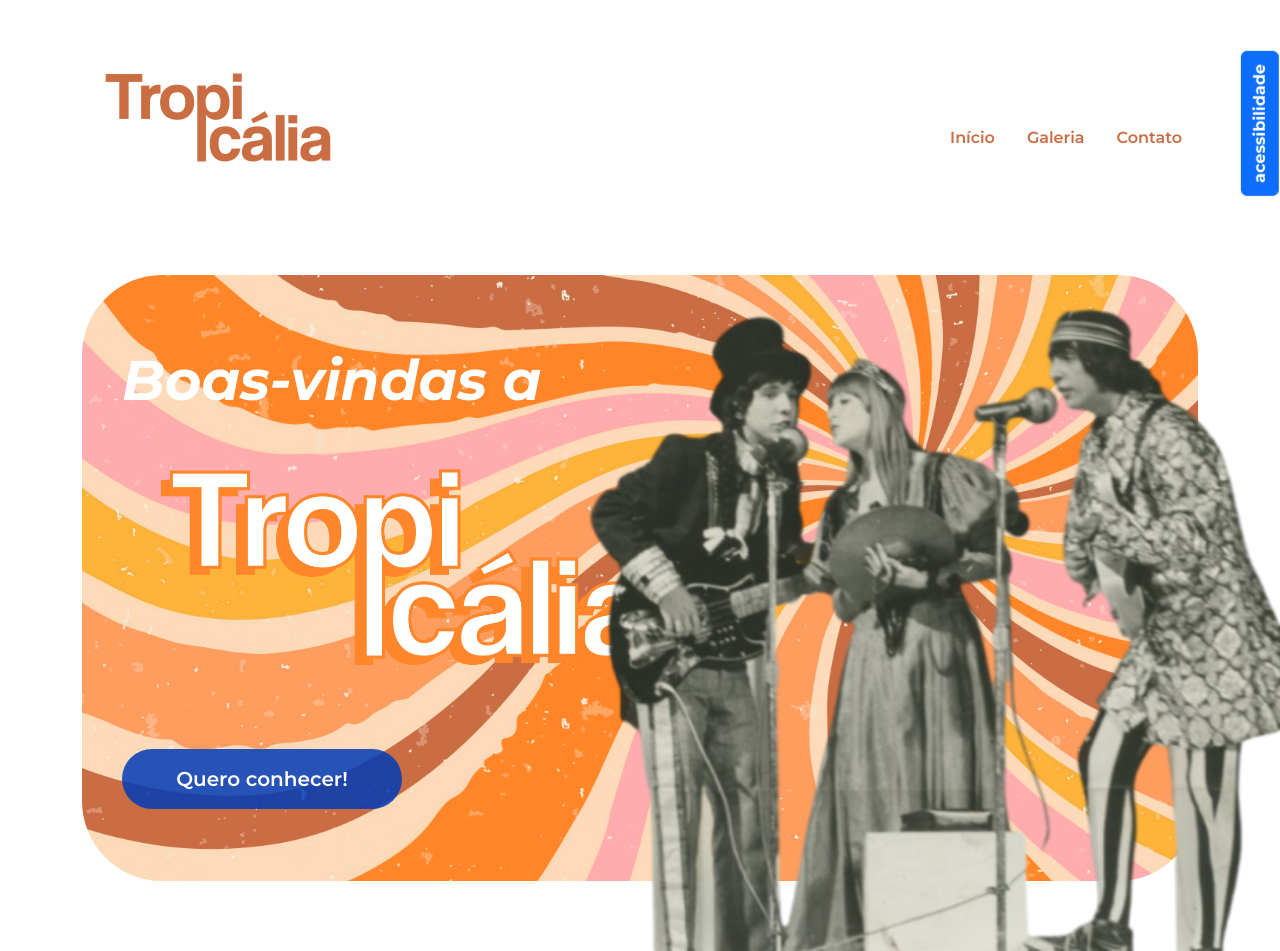
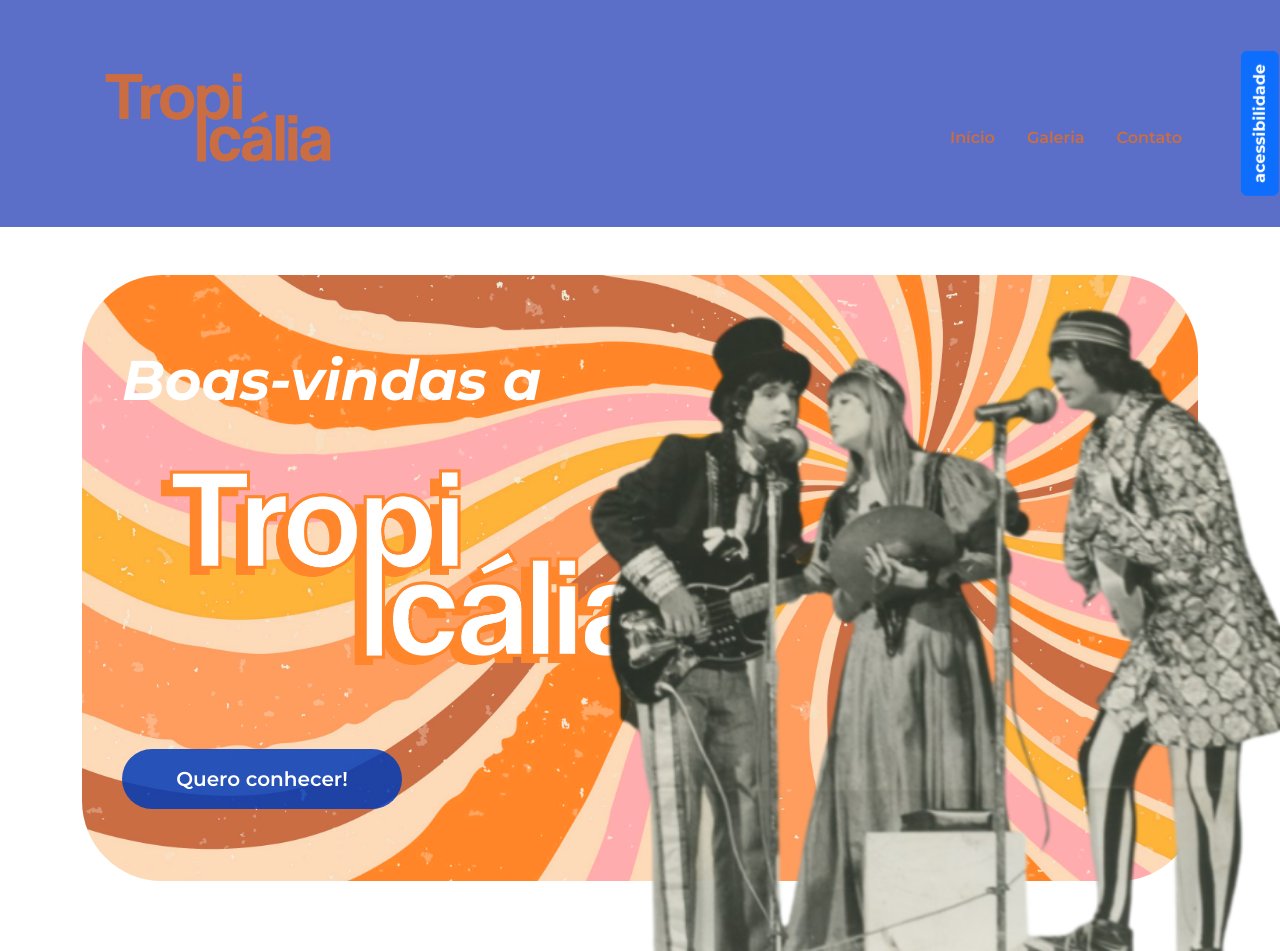
Before and after one commit to tallao08/acessibilidade, a plain HTML site: page index.html in a window 1280 px wide. Shown: the top 951 px of the page. Drawn offline with nearby package versions, Linux system fonts and the light colour scheme.

Commit message:
rgrtrtyf

```diff
--- a/styles.css
+++ b/styles.css
@@ -14,7 +14,7 @@ body {
 }
 
 header {
-    background-color: #ffffff;
+    background-color: #5b6fc9;
 }
 
 
```
